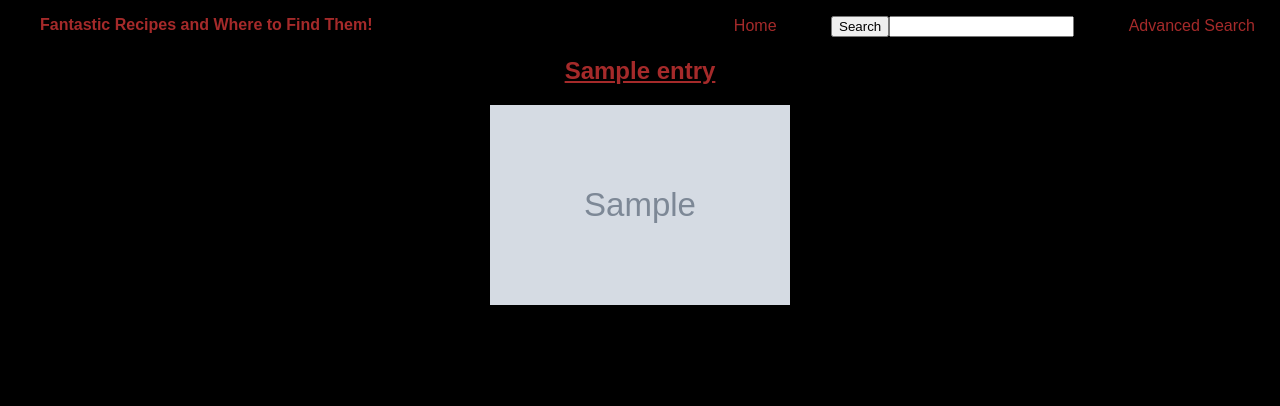
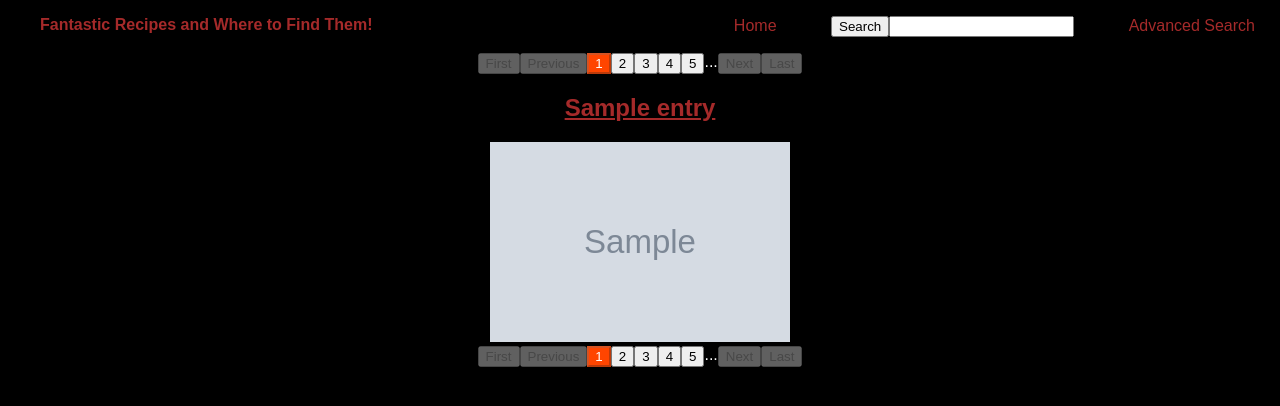
Before and after one commit to benjamineavenson/CS454_Project, a Flask app: template templates/results.html in a window 1280 px wide. Shown: the top 406 px of the page. Run offline with Flask 2, Linux system fonts and the light colour scheme; the template is opened without the code that fills it: most values are stand-ins (such as "Sample title", 1, 10 or a date in 2020); grey boxes marked "Sample" are stand-in pictures.

Commit message:
pagination rework

```diff
--- a/static/css/style1.css
+++ b/static/css/style1.css
@@ -124,3 +124,18 @@ body {
 .recipe-name-container > h2 > a:hover {
     color: orangered;
 }
+
+/*PAGINATION*/
+#pagination {
+    flex-direction: row;
+    justify-content: center;
+}
+
+#pagination span {
+    color: #ffffff;
+}
+
+#pagination .current-page button {
+    background-color: orangered;
+    color: #ffffff;
+}
--- a/templates/navbar.html
+++ b/templates/navbar.html
@@ -14,8 +14,12 @@
             <li><a href="/advanced_search">Advanced Search</a></li>
         </ul>
         <!--navbar-->
+        {% block pagination %}
+        {% endblock %}
 
         {% block content %}
         {% endblock %}
+
+        {{ self.pagination() }}
     </body>
 </html>
--- a/templates/results.html
+++ b/templates/results.html
@@ -12,39 +12,153 @@
                 </div>
             {% endfor %}
         </div>
-        <nav aria-label="...">
-            <ul class="pagination">
+
+    {% endblock %}
+
+    {% block pagination %}
+        <div id='pagination' class='flexbox-container'>
             {% if curr_page == 1 %}
-                <li class="page-item disabled">
-                    <span class="page-link">Previous</span>
-                </li>
+            <div>
+                <button disabled>First</button>
+            </div>
+            <div>
+                <button disabled>Previous</button>
+            </div>
             {% else %}
-                <li class="page-item">
-                    <a href="/?search={{query}}&page={{curr_page - 1}}" class="page-link">Previous</a>
-                </li>
+            <div>
+                <a href="/?search={{query}}&page=1"><button>First</button></a>
+            </div>
+            <div>
+                <a href="/?search={{query}}&page={{curr_page - 1}}"><button>Previous</button></a>
+            </div>
+            {% endif %}
+            {% if curr_page == 1 %}
+            <div class="current-page">
+                <button disabled>{{1}}</button>
+            </div>
+            <div>
+                <a href="/?search={{query}}&page={{2}}"><button>{{2}}</button></a>
+            </div>
+            <div>
+                <a href="/?search={{query}}&page={{3}}"><button>{{3}}</button></a>
+            </div>
+            <div>
+                <a href="/?search={{query}}&page={{4}}"><button>{{4}}</button></a>
+            </div>
+            <div>
+                <a href="/?search={{query}}&page={{5}}"><button>{{5}}</button></a>
+            </div>
+                {% if total_pages != 5 %}
+                <div>
+                    <span>...</span>
+                </div>
+                {% endif %}
+            {% elif curr_page == 2 %}
+            <div>
+                <a href="/?search={{query}}&page={{1}}"><button>{{1}}</button></a>
+            </div>
+            <div class="current-page">
+                <button disabled>{{2}}</button>
+            </div>
+            <div>
+                <a href="/?search={{query}}&page={{3}}"><button>{{3}}</button></a>
+            </div>
+            <div>
+                <a href="/?search={{query}}&page={{4}}"><button>{{4}}</button></a>
+            </div>
+            <div>
+                <a href="/?search={{query}}&page={{5}}"><button>{{5}}</button></a>
+            </div>
+                {% if total_pages != 5 %}
+                <div>
+                    <span>...</span>
+                </div>
+                {% endif %}
+            {% elif curr_page == total_pages - 1 %}
+                {% if total_pages > 5 %}
+                <div>
+                    <span>...</span>
+                </div>
+                {% endif %}
+            <div>
+                <a href="/?search={{query}}&page={{total_pages - 4}}"><button>{{total_pages - 4}}</button></a>
+            </div>
+            <div>
+                <a href="/?search={{query}}&page={{total_pages - 3}}"><button>{{total_pages - 3}}</button></a>
+            </div>
+            <div>
+                <a href="/?search={{query}}&page={{total_pages - 2}}"><button>{{total_pages - 2}}</button></a>
+            </div>
+            <div class="current-page">
+                <button disabled>{{total_pages - 1}}</button>
+            </div>
+            <div>
+                <a href="/?search={{query}}&page={{total_pages}}"><button>{{total_pages}}</button></a>
+            </div>
+            {% elif curr_page == total_pages %}
+                {% if total_pages > 5 %}
+                <div>
+                    <span>...</span>
+                </div>
+                {% endif %}
+            <div>
+                <a href="/?search={{query}}&page={{total_pages - 4}}"><button>{{total_pages - 4}}</button></a>
+            </div>
+            <div>
+                <a href="/?search={{query}}&page={{total_pages - 3}}"><button>{{total_pages - 3}}</button></a>
+            </div>
+            <div>
+                <a href="/?search={{query}}&page={{total_pages - 2}}"><button>{{total_pages - 2}}</button></a>
+            </div>
+            <div>
+                <a href="/?search={{query}}&page={{total_pages - 1}}"><button>{{total_pages - 1}}</button></a>
+            </div>
+            <div class="current-page">
+                <button disabled>{{total_pages}}</button>
+            </div>
+            {% else %}
+                {% if curr_page - 2 != 1 %}
+                <div>
+                    <span>...</span>
+                </div>
+                {% endif %}
+            <div>
+                <a href="/?search={{query}}&page={{curr_page - 2}}"><button>{{curr_page - 2}}</button></a>
+            </div>
+            <div>
+                <a href="/?search={{query}}&page={{curr_page - 1}}"><button>{{curr_page - 1}}</button></a>
+            </div>
+            <div class="current-page">
+                <button disabled>{{curr_page}}</button>
+            </div>
+            <div>
+                <a href="/?search={{query}}&page={{curr_page + 1}}"><button>{{curr_page + 1}}</button></a>
+            </div>
+            <div>
+                <a href="/?search={{query}}&page={{curr_page + 2}}"><button>{{curr_page + 2}}</button></a>
+            </div>
+                {% if total_pages > curr_page + 2 %}
+                <div>
+                    <span>...</span>
+                </div>
                 {% endif %}
 
-                {% for page in range(total_pages) %}
-                    {% if page + 1 == curr_page %}
-                    <li class="page-item active">
-                        <span class="page-link">{{page + 1}}<span class="sr-only">(current)</span></span>
-                    </li>
-                    {% else %}
-                    <li class="page-item">
-                        <a class="page-link" href="/?search={{query}}&page={{page + 1}}">{{page + 1}}</a>
-                    </li>
             {% endif %}
-                {% endfor %}
 
             {% if curr_page == total_pages %}
-                <li class="page-item disabled">
-                    <span class="page-link">Next</span>
-                </li>
+            <div>
+                <button disabled>Next</button>
+            </div>
+            <div>
+                <button disabled>Last</button>
+            </div>
             {% else %}
-                <li class="page-item">
-                    <a href="/?search={{query}}&page={{curr_page + 1}}" class="page-link">Next</a>
-                </li>
+            <div>
+                <a href="/?search={{query}}&page={{curr_page + 1}}"><button>Next</button></a>
+            </div>
+            <div>
+                <a href="/?search={{query}}&page={{total_pages}}"><button>Last</button></a>
+            </div>
             {% endif %}
-            </ul>
-          </nav>
+        </div>
     {% endblock %}
```
Lines whose indentation alone changed are shown as unchanged.
